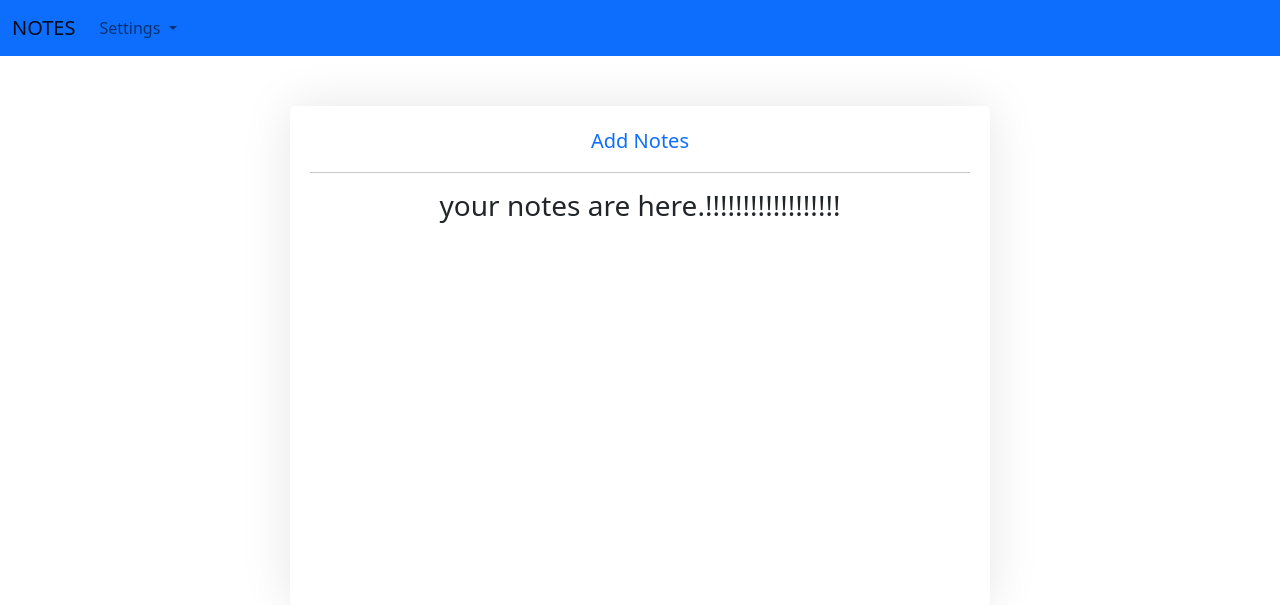
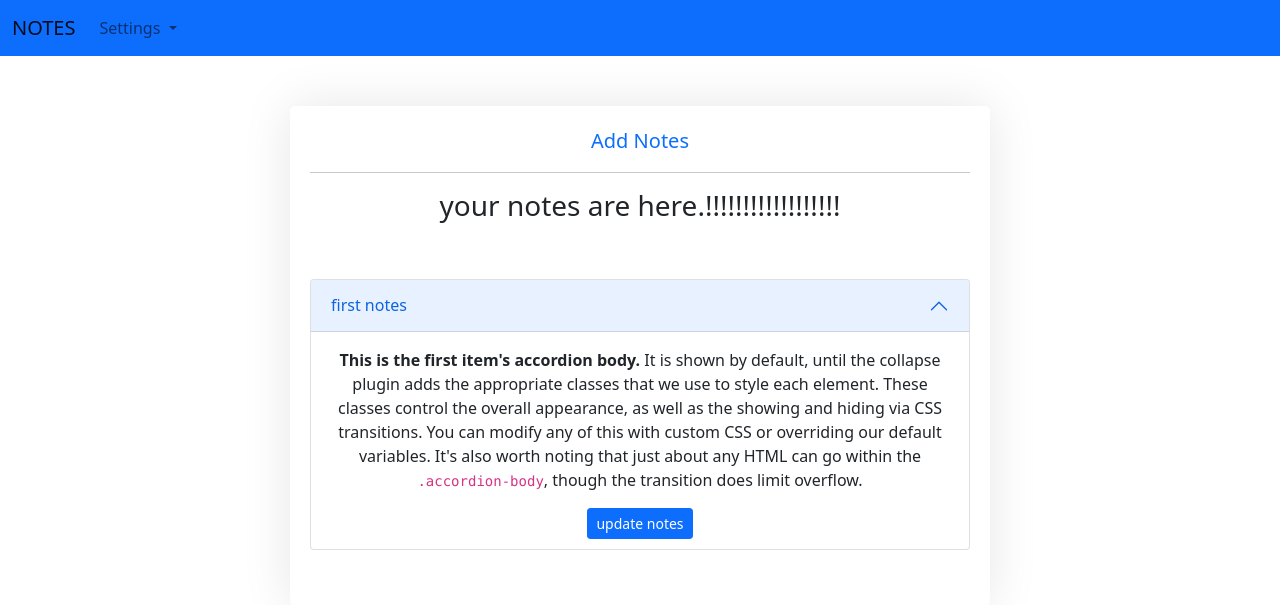
Before and after one commit to 54ntu/notes_app, a Django app: page /noteList/ in a window 1280 px wide. Shown: the top 605 px of the page. Run offline with Django 5.2, Linux system fonts and the light colour scheme.

Commit message:
index.html && create.html page is updated

```diff
--- a/project_note/note_app/urls.py
+++ b/project_note/note_app/urls.py
@@ -3,5 +3,5 @@ from . import views
 
 urlpatterns = [
     path('noteList/',views.index,name="index"),
-
+    path('createNote/',views.create_note,name="create-note"),
 ]
--- a/project_note/note_app/views.py
+++ b/project_note/note_app/views.py
@@ -4,3 +4,6 @@ from django.shortcuts import render
 
 def index(request):
     return render(request,'notes/index.html')
+
+def create_note(request):
+    return render(request,'notes/createNote.html')
--- a/project_note/templates/notes/index.html
+++ b/project_note/templates/notes/index.html
@@ -25,15 +25,36 @@ NOTE | LIST
          a:hover{
             color:red;
          }
+
+         .btn{
+            margin-bottom:10px;
+         }
        }
     {% endblock%}
 
 {% block body_content%}
         <div class="first_div">
-            <a href="">Add Notes</a>
+            <a href="{% url "create-note"%}">Add Notes</a>
             <hr>
 
-            <h3>your notes are here.!!!!!!!!!!!!!!!!!!</h3>
+            <h3>your notes are here.!!!!!!!!!!!!!!!!!!</h3><br><br>
+            <div class="accordion" id="accordionExample">
+  <div class="accordion-item">
+    <h2 class="accordion-header" id="headingOne">
+      <button class="accordion-button" type="button" data-bs-toggle="collapse" data-bs-target="#collapseOne" aria-expanded="true" aria-controls="collapseOne">
+        first notes
+      </button>
+    </h2>
+    <div id="collapseOne" class="accordion-collapse collapse show" aria-labelledby="headingOne" data-bs-parent="#accordionExample">
+      <div class="accordion-body">
+        <strong>This is the first item's accordion body.</strong> It is shown by default, until the collapse plugin adds the appropriate classes that we use to style each element. These classes control the overall appearance, as well as the showing and hiding via CSS transitions. You can modify any of this with custom CSS or overriding our default variables. It's also worth noting that just about any HTML can go within the <code>.accordion-body</code>, though the transition does limit overflow.
+
+      </div>
+      <button class="btn btn-sm btn-primary">update notes</button>
+    </div>
+  </div>
+
+</div>
 
 
         </div>
```
Also changed, not shown: project_note/templates/notes/createNote.html (+36 -0 lines).
